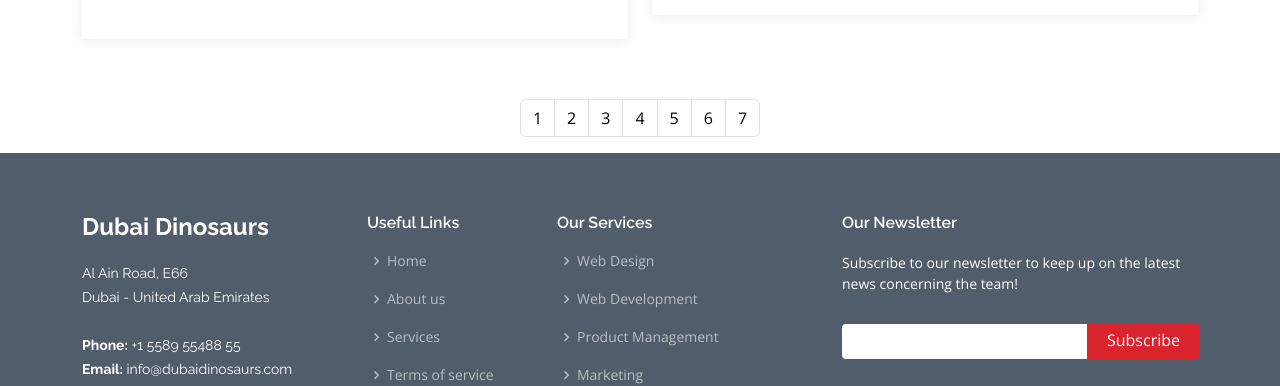
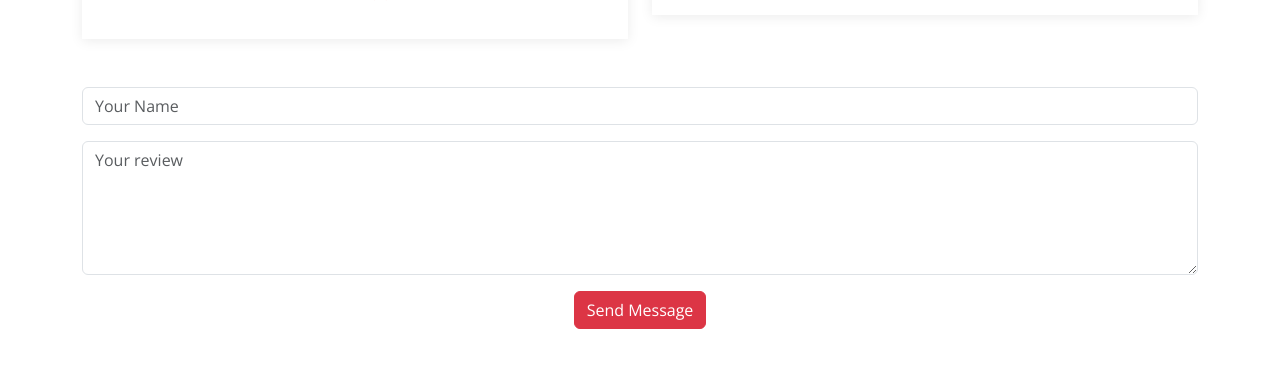
Before and after one commit to giordanv2/group5_FinalProject, a plain HTML site: page community.html in a window 1280 px wide. Shown: the part 1185-1571 px from the top of the page. Drawn offline with nearby package versions, Linux system fonts and the light colour scheme.

Commit message:
Add basic review form

```diff
--- a/community.html
+++ b/community.html
@@ -169,9 +169,30 @@
             </div>
           </div>
 
+          <div class="col-lg-12 pt-5">
+            <form action="#" id="contactForm" method="post" role="form" class="php-email-form">
+              <div class="row">
+                <div class="col-md-12 form-group">
+                  <input type="text" name="name" class="form-control" id="name" placeholder="Your Name" required>
+                </div>
+              </div>
+              <div class="form-group mt-3">
+                <textarea class="form-control" name="message" rows="5" placeholder="Your review" required></textarea>
+              </div>
+              <div class="my-3">
+              </div>
+              <div class="text-center"><button type="submit" class="btn btn-danger">Send Message</button></div>
+            </form>
+
+          </div>
+
         </div>
 
       </div>
+      <div class="col-lg-8 mt-5 mt-lg-0">
+
+      </div>
+
     </section><!-- End Community Section -->
 
   </main><!-- End #main -->
```
